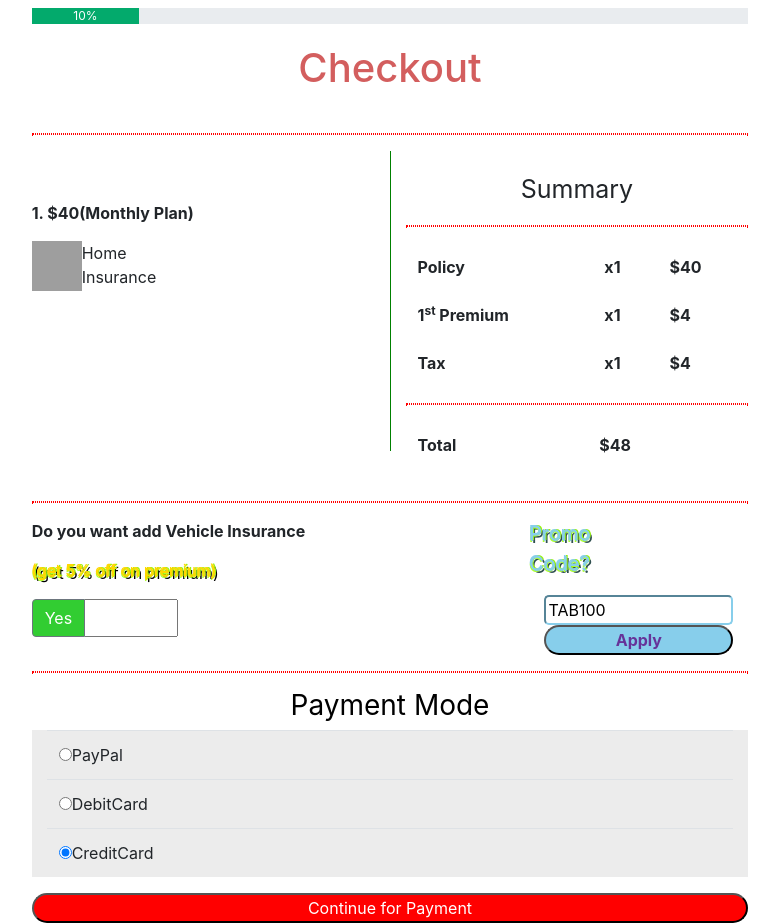
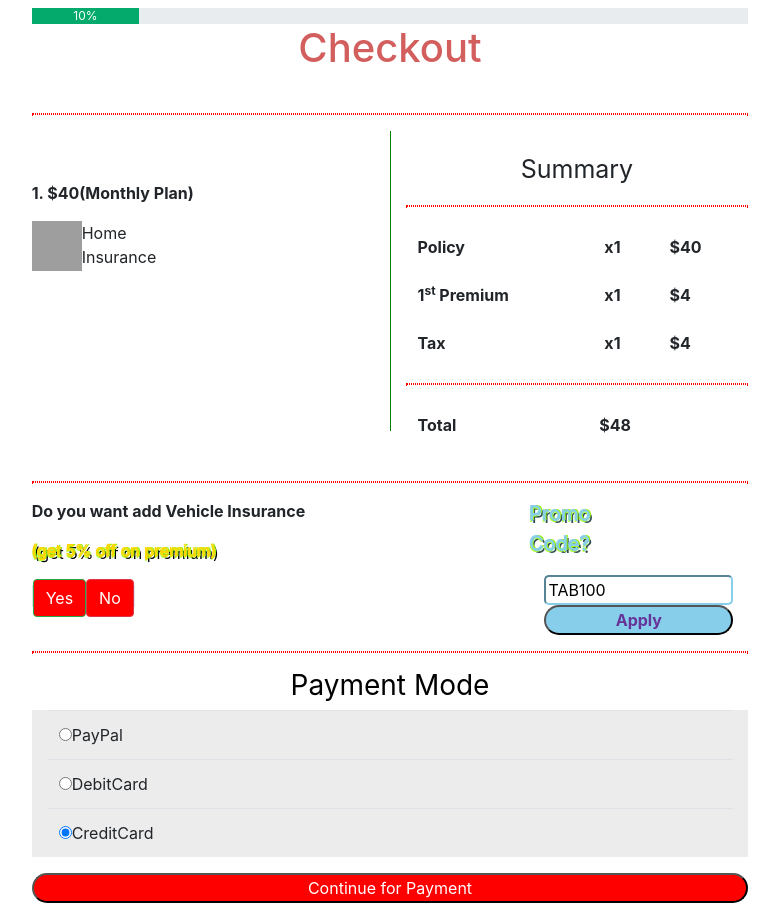
Before and after one commit to rishitarathore/Home-Insurance-Policy-App, an Angular app: page /check-out in a window 1280 px wide. Shown: the whole page, without its empty margins (250-1029 px from the left). Built offline with nearby package versions, Linux system fonts and the light colour scheme; grey boxes are pictures that could not be loaded.

Commit message:
Update check-out.component.html

```diff
--- a/src/app/check-out/check-out.component.html
+++ b/src/app/check-out/check-out.component.html
@@ -1,5 +1,5 @@
 <app-progress-bar></app-progress-bar>
-<div class="container col-md-7">
+<div class="container col-7">
     <h1 class="text-center tc">Checkout</h1>
     <hr />
     <div class="row">
@@ -46,12 +46,14 @@
 
             <p style="font-weight: bold;">Do you want add Vehicle Insurance</p>
             <p id="p1" >(get 5% off on premium)</p>
-            <div class="input-group mb-3">
-                <div class="input-group-prepend">
-                  <button style="background-color: limegreen;color: white;" class="btn btn-outline-secondary" type="button">Yes</button>
-                </div>
-                <input style="width:20%;" type="text" >
+             <span class="border">
+              <div class="btn-group" role="group" >
+                <div>
+                <button class="button" id="yes" class="btn btn-success" onclick="document.getElementById('no').setAttribute('disabled',true);">Yes</button></div>
+                <div>
+                <button type="button" id="no" class="btn btn-danger" onclick="document.getElementById('yes').setAttribute('disabled',true);">No</button></div>
               </div>
+            </span>
         </div>
         <div class="col-4">
             <p id="p2" style="font-size: 20px;color: skyblue;">Promo <br>
@@ -93,5 +95,5 @@
           </tr>
     </table>
       </div>
-      <button type="button" class="rounded-pill btn-block">Continue for Payment</button>
+      <button id="bt6" type="button" class="rounded-pill btn-block">Continue for Payment</button>
 </div>
```
